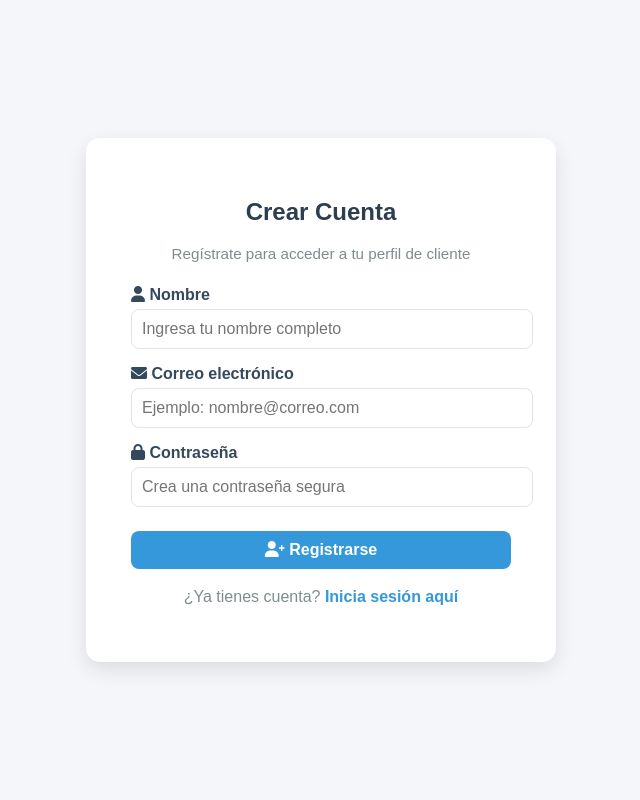
After one commit to abismarpichardo-sys/CRUD, a Flask app: page /registro_cliente in a window 1280 px wide. The commit adds this page. Shown: the whole page, without its empty margins (319-959 px from the left). Run offline with Flask 3, Linux system fonts and the light colour scheme.

Commit message:
Actualización del CRUD

```diff
--- a/app.py
+++ b/app.py
@@ -1,4 +1,4 @@
-from flask import Flask, render_template, request, redirect, url_for, flash
+from flask import Flask, render_template, request, redirect, url_for, flash, session
 from funciones_crud import (
     agregar_cliente,
     listar_clientes,
@@ -9,20 +9,142 @@ from funciones_crud import (
     filtrar_clientes_por_tipo,
     verificar_identificacion_unica
 )
+from conexion import conectar  # para validar usuarios
+from functools import wraps
 
 app = Flask(__name__)
 app.secret_key = "mi_clave_secreta"
 
+# ---------------------------------------
+# Decorador para proteger rutas
+# ---------------------------------------
+def login_requerido(f):
+    @wraps(f)
+    def decorated_function(*args, **kwargs):
+        if 'usuario_id' not in session:
+            flash('⚠️ Debes iniciar sesión primero', 'error')
+            return redirect(url_for('login'))
+        return f(*args, **kwargs)
+    return decorated_function
+
+# ---------------------------------------
+# Login
+# ---------------------------------------
+@app.route('/login', methods=['GET', 'POST'])
+def login():
+    if request.method == 'POST':
+        email = request.form['email']
+        password = request.form['password']
+
+        conexion = conectar()
+        cursor = conexion.cursor(dictionary=True)
+        cursor.execute("SELECT * FROM usuarios WHERE email=%s AND password=%s", (email, password))
+        usuario = cursor.fetchone()
+        cursor.close()
+        conexion.close()
+
+        if usuario:
+            # Guardar datos en la sesión
+            session['usuario_id'] = usuario['id']
+            session['usuario_nombre'] = usuario['nombre']
+            session['rol'] = usuario.get('rol', 'cliente')  # Si no tiene rol, asigna 'cliente'
+
+            flash('✅ Inicio de sesión exitoso.', 'success')
+
+            # Redirección según el rol
+            if session['rol'] == 'admin':
+                return redirect(url_for('crud'))
+            else:
+                return redirect(url_for('perfil_cliente'))
+        else:
+            flash('❌ Usuario o contraseña incorrectos.', 'error')
+            return redirect(url_for('login'))
+
+    return render_template('login.html')
+
+# ---------------------------------------
+# Página inicial → redirige según sesión
+# ---------------------------------------
+@app.route('/')
+def inicio():
+    if 'usuario_id' in session:
+        rol = session.get('rol', None)
+        if rol == 'admin':
+            return redirect(url_for('crud'))
+        elif rol == 'cliente':
+            return redirect(url_for('perfil_cliente'))
+    return redirect(url_for('login'))
+
+# ---------------------------------------
+# Registro cliente
+# ---------------------------------------
+@app.route('/registro_cliente', methods=['GET', 'POST'])
+def registro_cliente():
+    if request.method == 'POST':
+        nombre = request.form['nombre']
+        email = request.form['email']
+        password = request.form['password']
+
+        conexion = conectar()
+        cursor = conexion.cursor()
+        cursor.execute("SELECT COUNT(*) FROM usuarios WHERE email=%s", (email,))
+        if cursor.fetchone()[0] > 0:
+            flash('⚠️ Este correo ya está registrado', 'error')
+            cursor.close()
+            conexion.close()
+            return redirect(url_for('registro_cliente'))
+
+        cursor.execute("INSERT INTO usuarios (nombre, email, password, rol) VALUES (%s, %s, %s, 'cliente')",
+                       (nombre, email, password))
+        conexion.commit()
+        cursor.close()
+        conexion.close()
+
+        flash('✅ Registro exitoso. Ahora inicia sesión.', 'success')
+        return redirect(url_for('login'))
+
+    return render_template('registro_cliente.html')
+
+# ---------------------------------------
+# Logout
+# ---------------------------------------
+@app.route('/logout')
+def logout():
+    session.clear()
+    flash('✅ Has cerrado sesión correctamente.', 'success')
+    return redirect(url_for('login'))
+
+# ---------------------------------------
+# Perfil cliente
+# ---------------------------------------
+@app.route('/perfil_cliente')
+@login_requerido
+def perfil_cliente():
+    rol = session.get('rol', None)
+    if rol != 'cliente':
+        flash('⚠️ Solo los clientes pueden acceder aquí.', 'error')
+        return redirect(url_for('inicio'))
+
+    nombre = session.get('usuario_nombre', 'Usuario')
+    return render_template('perfil_cliente.html', usuario=nombre)
+
 # ----------------------------------------------------------------------
-# 1. Rutas de Listado y Búsqueda (READ)
+# CRUD solo para ADMIN
 # ----------------------------------------------------------------------
+@app.route('/crud')
+@login_requerido
+def crud():
+    rol = session.get('rol', None)
+    if rol != 'admin':
+        flash('⚠️ Solo los administradores pueden acceder al CRUD.', 'error')
+        return redirect(url_for('perfil_cliente'))
 
-@app.route('/')
-def index():
     clientes = listar_clientes()
-    # La lista de clientes se envía a listar.html (Vista simplificada)
     return render_template("listar.html", clientes=clientes, active_page="listar")
 
+# ----------------------------------------------------------------------
+# Buscar clientes
+# ----------------------------------------------------------------------
 @app.route('/buscar', methods=['GET'])
 def buscar():
     filtro_texto = request.args.get('filtro', '')
@@ -30,10 +152,8 @@ def buscar():
 
     if filtro_tipo in ['NATURAL', 'LEGAL']:
         clientes = filtrar_clientes_por_tipo(filtro_tipo)
-
     elif filtro_texto:
         clientes = buscar_clientes(filtro_texto)
-
     else:
         clientes = listar_clientes()
 
@@ -44,13 +164,11 @@ def buscar():
                            filtro_tipo=filtro_tipo)
 
 # ----------------------------------------------------------------------
-# 2. Rutas de Creación (CREATE)
+# Crear clientes
 # ----------------------------------------------------------------------
-
 @app.route('/registro')
 def registro():
     return render_template("agregar.html", active_page="agregar")
-
 
 @app.route('/agregar', methods=['POST'])
 def agregar():
@@ -61,8 +179,6 @@ def agregar():
     address = request.form['address']
 
     comun_data = (phone, email, city, address)
-
-    # --- 1. PREPARAR DATOS Y VALIDAR UNICIDAD ---
     id_card_number = None
     ruc = None
     nombre_identificacion = ""
@@ -86,43 +202,33 @@ def agregar():
         codigo_ciiu = request.form['codigo_ciiu']
         especifica_data = (ruc, company_name, industry, codigo_ciiu)
 
+    if verificar_identificacion_unica(id_card_number, ruc):
+        flash(f'⚠️ Error: El número de {nombre_identificacion} "{valor_identificacion}" ya está registrado.', 'error')
+        return redirect(url_for('registro'))
 
-    if verificar_identificacion_unica(id_card_number, ruc):
-        flash(f'⚠️ Error: El número de {nombre_identificacion} "{valor_identificacion}" ya está registrado en la base de datos.', 'error')
-        return redirect(url_for('registro'))
-    # -----------------------------------------
-
-    # --- 2. AGREGAR (Si la validación fue exitosa) ---
     try:
         if person_type == 'NATURAL':
             agregar_cliente(person_type, comun_data, especifica_data)
             flash(f'✅ Persona Natural {full_name} agregada con éxito.')
-
         elif person_type == 'LEGAL':
             agregar_cliente(person_type, comun_data, especifica_data)
             flash(f'✅ Empresa {company_name} agregada con éxito.')
-
     except Exception as e:
         flash(f'❌ Error al agregar cliente: {e}', 'error')
 
-    return redirect(url_for('index'))
-
+    return redirect(url_for('crud'))
 
 # ----------------------------------------------------------------------
-# 3. Rutas de Edición (UPDATE)
+# Editar cliente
 # ----------------------------------------------------------------------
-
 @app.route('/editar/<int:id>', methods=['GET', 'POST'])
 def editar(id):
-
     cliente = obtener_cliente(id)
-
     if not cliente:
         flash("Cliente no encontrado.", "error")
-        return redirect(url_for('index'))
+        return redirect(url_for('crud'))
 
     if request.method == 'POST':
-
         person_type = request.form['person_type']
         phone = request.form['phone']
         email = request.form['email']
@@ -135,51 +241,38 @@ def editar(id):
             if person_type == 'NATURAL':
                 full_name = request.form['full_name']
                 id_card_number = request.form['id_card_number']
-
                 especifica_data = (id_card_number, full_name, id)
                 actualizar_cliente(id, person_type, comun_data, especifica_data)
                 flash(f'✅ Persona Natural {full_name} actualizada con éxito.')
-
             elif person_type == 'LEGAL':
                 company_name = request.form['company_name']
                 ruc = request.form['ruc']
                 industry = request.form['industry']
                 codigo_ciiu = request.form['codigo_ciiu']
-
                 especifica_data = (ruc, company_name, industry, codigo_ciiu, id)
                 actualizar_cliente(id, person_type, comun_data, especifica_data)
                 flash(f'✅ Empresa {company_name} actualizada con éxito.')
-
         except Exception as e:
             flash(f'❌ Error al actualizar cliente {id}: {e}', 'error')
 
-        return redirect(url_for('index'))
+        return redirect(url_for('crud'))
 
-    # Método GET: Muestra el formulario con los datos cargados
     return render_template('editar.html', cliente=cliente, active_page='listar')
 
+# ----------------------------------------------------------------------
+# Ver detalle
+# ----------------------------------------------------------------------
+@app.route('/ver/<int:id>')
+def ver_cliente(id):
+    cliente = obtener_cliente(id)
+    if not cliente:
+        flash("Cliente no encontrado.", "error")
+        return redirect(url_for('crud'))
+    return render_template('ver_cliente.html', cliente=cliente, active_page='listar')
 
 # ----------------------------------------------------------------------
-# 4. Ruta de Vista de Detalle (READ - ONE DETAIL)
+# Eliminar cliente
 # ----------------------------------------------------------------------
-
-@app.route('/ver/<int:id>')
-def ver_cliente(id):
-    """Muestra todos los campos detallados de un cliente específico."""
-    cliente = obtener_cliente(id)
-
-    if not cliente:
-        flash("Cliente no encontrado.", "error")
-        return redirect(url_for('index'))
-
-    # Redirige a la nueva plantilla que muestra todos los campos
-    return render_template('ver_cliente.html', cliente=cliente, active_page='listar')
-
-
-# ----------------------------------------------------------------------
-# 5. Rutas de Eliminación (DELETE)
-# ----------------------------------------------------------------------
-
 @app.route('/eliminar/<int:id>')
 def eliminar(id):
     try:
@@ -187,13 +280,22 @@ def eliminar(id):
         flash(f'✅ Cliente con ID {id} eliminado con éxito.')
     except Exception as e:
         flash(f'❌ Error al intentar eliminar el cliente {id}: {e}', 'error')
+    return redirect(url_for('crud'))
 
-    return redirect(url_for('index'))
-
-# --- nueva ruta para enviar correo ---
+# ----------------------------------------------------------------------
+# Enviar correo
+# ----------------------------------------------------------------------
 @app.route('/enviar_correo')
 def enviar_correo():
     return render_template('enviar_correo.html')
 
+@app.route('/')
+def index():
+    return redirect(url_for('listar_clientes'))
+
+
+# ----------------------------------------------------------------------
+# MAIN
+# ----------------------------------------------------------------------
 if __name__ == "__main__":
     app.run(debug=True)
--- /dev/null
+++ b/templates/registro_cliente.html
@@ -0,0 +1,143 @@
+<!DOCTYPE html>
+<html lang="es">
+<head>
+  <meta charset="UTF-8">
+  <title>Registro de Cliente</title>
+  <link rel="stylesheet" href="https://cdnjs.cloudflare.com/ajax/libs/font-awesome/6.0.0-beta3/css/all.min.css">
+  <style>
+    body {
+      font-family: Arial, sans-serif;
+      background-color: #f4f6f9;
+      display: flex;
+      justify-content: center;
+      align-items: center;
+      height: 100vh;
+      margin: 0;
+    }
+
+    .registro-card {
+      background: #fff;
+      padding: 40px 45px;
+      border-radius: 14px;
+      box-shadow: 0 8px 20px rgba(0,0,0,0.1);
+      width: 380px;
+      text-align: center;
+    }
+
+    h2 {
+      color: #2c3e50;
+      margin-bottom: 0.5rem;
+    }
+
+    .registro-subtitulo {
+      color: #7f8c8d;
+      font-size: 0.95rem;
+      margin-bottom: 1.5rem;
+    }
+
+    form {
+      text-align: left;
+    }
+
+    .form-group {
+      margin-bottom: 1rem;
+    }
+
+    label {
+      font-weight: bold;
+      color: #34495e;
+      display: block;
+      margin-bottom: 0.3rem;
+    }
+
+    input {
+      width: 100%;
+      padding: 10px;
+      border: 1px solid #dce4ec;
+      border-radius: 8px;
+      font-size: 1rem;
+      transition: border-color 0.3s;
+    }
+
+    input:focus {
+      border-color: #3498db;
+      outline: none;
+    }
+
+    button {
+      background: #3498db;
+      color: white;
+      border: none;
+      border-radius: 8px;
+      padding: 10px 16px;
+      font-size: 1rem;
+      font-weight: bold;
+      cursor: pointer;
+      transition: background 0.3s;
+      width: 100%;
+      margin-top: 0.5rem;
+    }
+
+    button:hover {
+      background: #2980b9;
+    }
+
+    p {
+      margin-top: 1.2rem;
+      color: #7f8c8d;
+    }
+
+    a {
+      color: #3498db;
+      text-decoration: none;
+      font-weight: bold;
+    }
+
+    a:hover {
+      text-decoration: underline;
+    }
+
+    .mensaje {
+      color: red;
+      margin-bottom: 10px;
+      font-size: 14px;
+      text-align: center;
+    }
+  </style>
+</head>
+<body>
+  <div class="registro-card">
+    <h2>Crear Cuenta</h2>
+    <p class="registro-subtitulo">Regístrate para acceder a tu perfil de cliente</p>
+
+    {% with mensajes = get_flashed_messages(with_categories=true) %}
+      {% if mensajes %}
+        {% for categoria, mensaje in mensajes %}
+          <div class="mensaje">{{ mensaje }}</div>
+        {% endfor %}
+      {% endif %}
+    {% endwith %}
+
+    <form method="POST">
+      <div class="form-group">
+        <label for="nombre"><i class="fas fa-user"></i> Nombre</label>
+        <input type="text" id="nombre" name="nombre" required placeholder="Ingresa tu nombre completo">
+      </div>
+
+      <div class="form-group">
+        <label for="email"><i class="fas fa-envelope"></i> Correo electrónico</label>
+        <input type="email" id="email" name="email" required placeholder="Ejemplo: nombre@correo.com">
+      </div>
+
+      <div class="form-group">
+        <label for="password"><i class="fas fa-lock"></i> Contraseña</label>
+        <input type="password" id="password" name="password" required placeholder="Crea una contraseña segura">
+      </div>
+
+      <button type="submit"><i class="fas fa-user-plus"></i> Registrarse</button>
+    </form>
+
+    <p>¿Ya tienes cuenta? <a href="{{ url_for('login') }}">Inicia sesión aquí</a></p>
+  </div>
+</body>
+</html>
```
Also changed, not shown: templates/layout.html (+28 -9 lines), templates/login.html (added, +109 -0 lines), templates/perfil_cliente.html (added, +11 -0 lines), funciones_crud.py (line endings or trailing spaces), templates/editar.html (line endings or trailing spaces), templates/editar_perfil.html (added), templates/enviar_correo.html (line endings or trailing spaces), templates/listar.html (line endings or trailing spaces).
